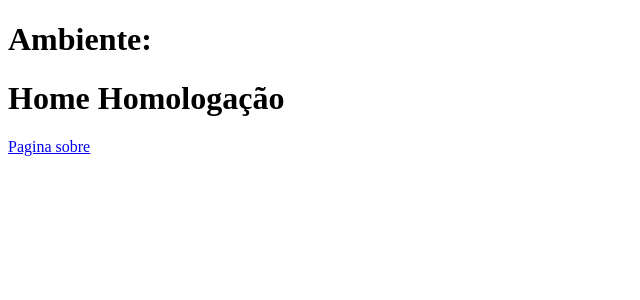
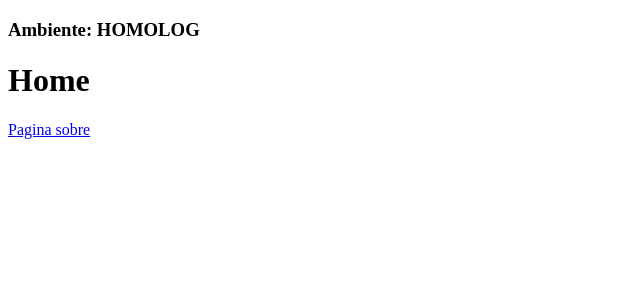
Before and after one commit to bueno03/aula_next_js_versel_nivel_1, a Next.js app: page / in a window 1280 px wide. Shown: the top 300 px of the page, without its empty margins (0-640 px from the left). Built offline with nearby package versions, Linux system fonts and the light colour scheme.

Commit message:
variavel de ambiente Prod vs Homolog

```diff
--- a/pages/index.js
+++ b/pages/index.js
@@ -3,14 +3,16 @@ import Link from 'next/link';
 function Home() {
     let environmentType = "Nao definido";
 
-    if (process.env.ENVIRONMENT_TYPE !== "") {
-        environmentType = process.env.ENVIRONMENT_TYPE;
+    if (process.env.ENVIRONMENT_TYPE == "PROD") {
+        environmentType = "PROD";
+    } else {
+        environmentType = "HOMOLOG";
     }
 
     return (
         <div>
-            <h1>Ambiente:</h1> {environmentType}
-            <h1>Home Homologação</h1>
+            <h3>Ambiente:  {environmentType}</h3>
+            <h1>Home</h1>
             <Link href="/sobre">
                 Pagina sobre
             </Link>
```
